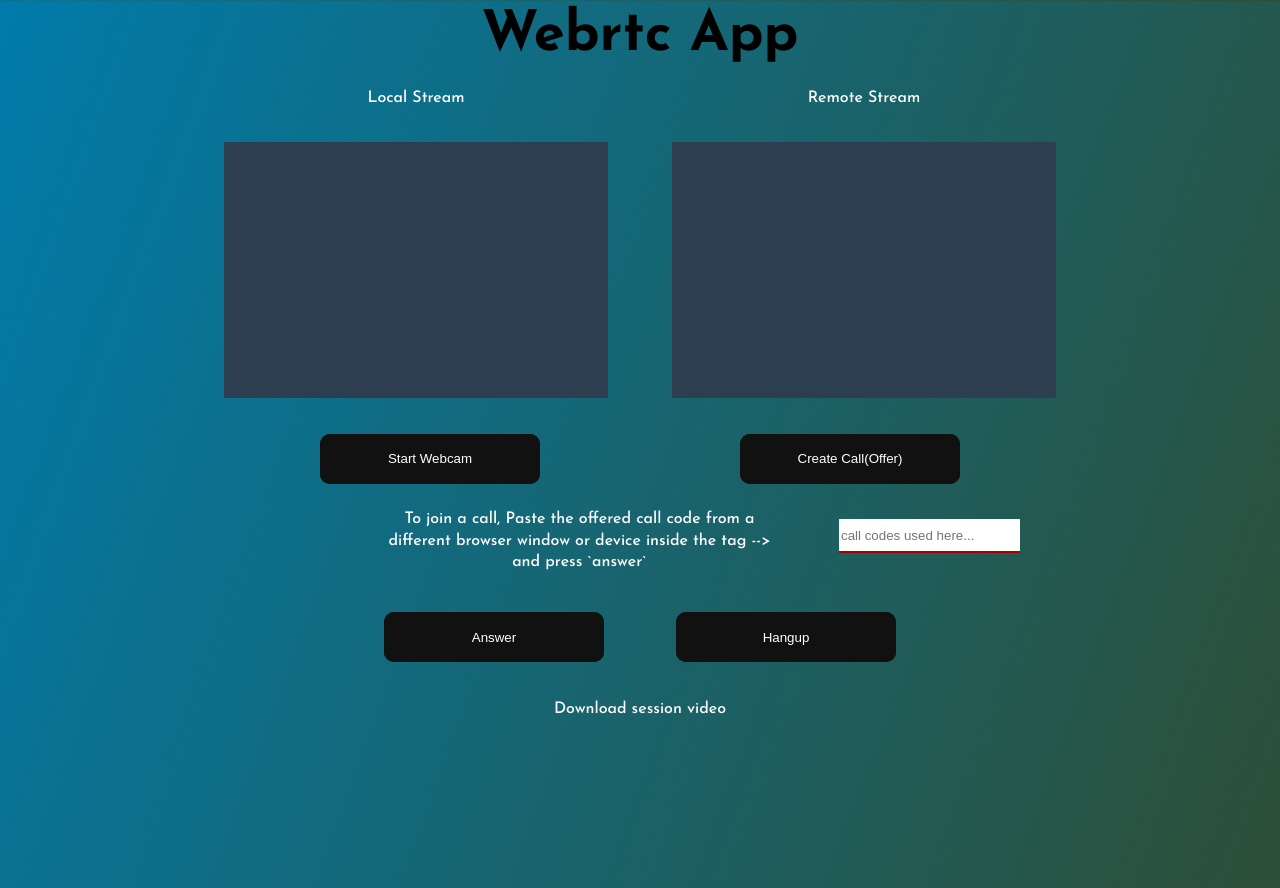
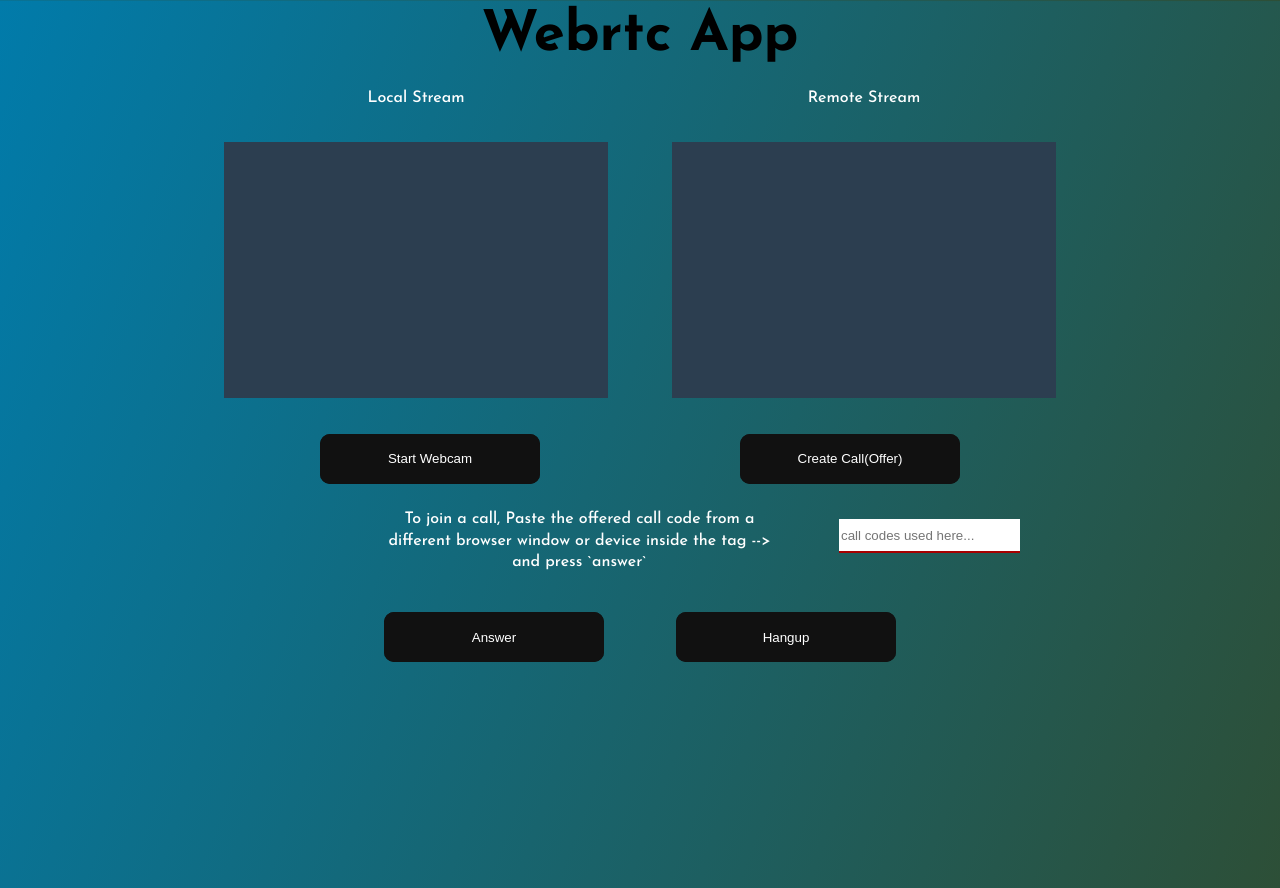
Before and after one commit to apeli23/nextjswebrtc, a Next.js app: page / in a window 1280 px wide. Built offline with nearby package versions, Linux system fonts and the light colour scheme.

Commit message:
hangup-button-fix

```diff
--- a/pages/index.js
+++ b/pages/index.js
@@ -14,6 +14,7 @@ export default function Home() {
   const answerCallRef = useRef();
 
   const [answeredCode, setAnswerCode] = useState(false);
+  const [hangupActive, setHangupActive] = useState(false);
 
   let videoUrl = null;
 
@@ -199,6 +200,7 @@ export default function Home() {
       videoDownloadRef.current.download =
         new Date().getTime() + '-locastream.webm';
     };
+    setHangupActive(true);
     console.log(videoDownloadRef);
   };
 
@@ -288,7 +290,11 @@ export default function Home() {
             >
               Create Call(Offer)
             </button>
-            {answeredCode && <p style={{marginTop: '3%'}}>call code offered! check the tag below</p>}
+            {answeredCode && (
+              <p style={{ marginTop: '3%' }}>
+                call code offered! check the tag below
+              </p>
+            )}
           </div>
         </div>
         <div
@@ -342,6 +348,7 @@ export default function Home() {
           </button>
         </div>
 
+        {hangupActive && (
           <a
             style={{ marginBottom: '34%' }}
             ref={videoDownloadRef}
@@ -349,6 +356,7 @@ export default function Home() {
           >
             Download session video
           </a>
+        )}
       </div>
     </div>
   );
```
Lines whose indentation alone changed are shown as unchanged.
